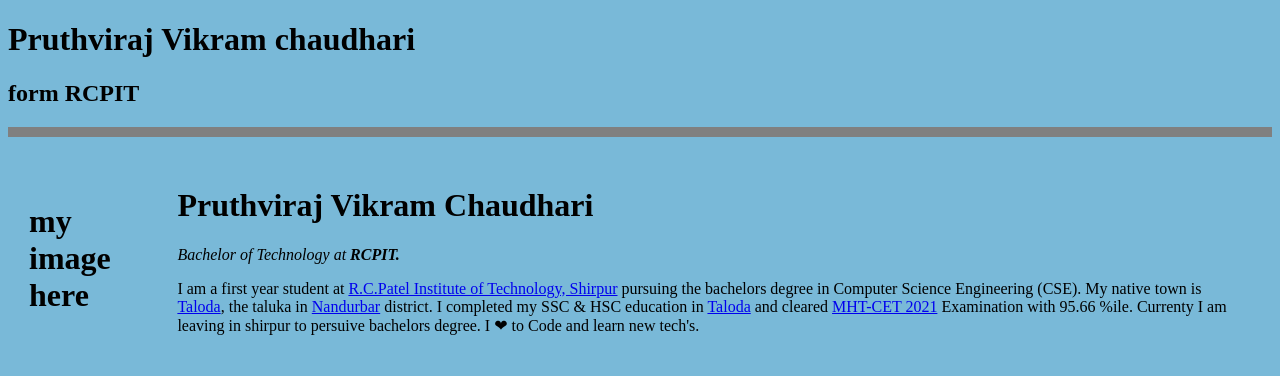
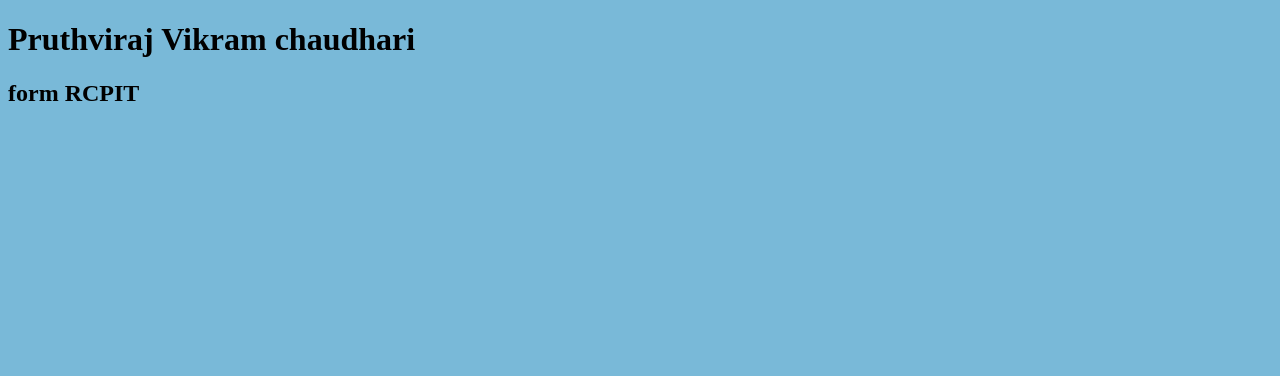
Before and after one commit to Pruthviraj-chaudhari/demo-website, a plain HTML site: page index.html in a window 1280 px wide. Drawn offline with Linux system fonts and the light colour scheme.

Commit message:
Revert "Update index.html"
This reverts commit 156544764a70643d02731fcc0e97a55f3c51c6e0.

```diff
--- a/index.html
+++ b/index.html
@@ -8,27 +8,9 @@
     <title>demo</title>
 </head>
 <body>
-    <div class="name">
+    <div>
         <h1>Pruthviraj Vikram chaudhari</h1>
         <h2>form RCPIT</h2>
-
     </div>
-    <hr size="10" noshade="">
-
-    <table cellspacing="20">
-        <tr>
-          <td> <h1>my image here</h1></td>
-
-          <td><h1> Pruthviraj Vikram Chaudhari</h1>
-            <p class="tagline"><em>Bachelor of Technology at <strong>RCPIT.</strong></em></p>
-
-            <p class="intro">  I am a first year student at <a href="https://www.rcpit.ac.in/">R.C.Patel Institute of Technology, Shirpur</a> pursuing the bachelors degree in Computer Science Engineering (CSE).
-                 My native town is <a href="https://nandurbar.gov.in/public-utility/taloda/">Taloda</a>, the taluka in <a href="https://en.wikipedia.org/wiki/Nandurbar_district">Nandurbar</a> district. I completed my SSC & HSC education in <a href="https://nandurbar.gov.in/public-utility/taloda/">Taloda</a> and cleared <a href="https://cetcell.mahacet.org/">MHT-CET 2021</a> Examination with 95.66 %ile.
-                 Currenty I am leaving in shirpur to persuive bachelors degree. I ❤ to Code and learn new tech's.
-              </p>
-        </td>
-        </tr>
-      </table>
-
 </body>
 </html>
```
